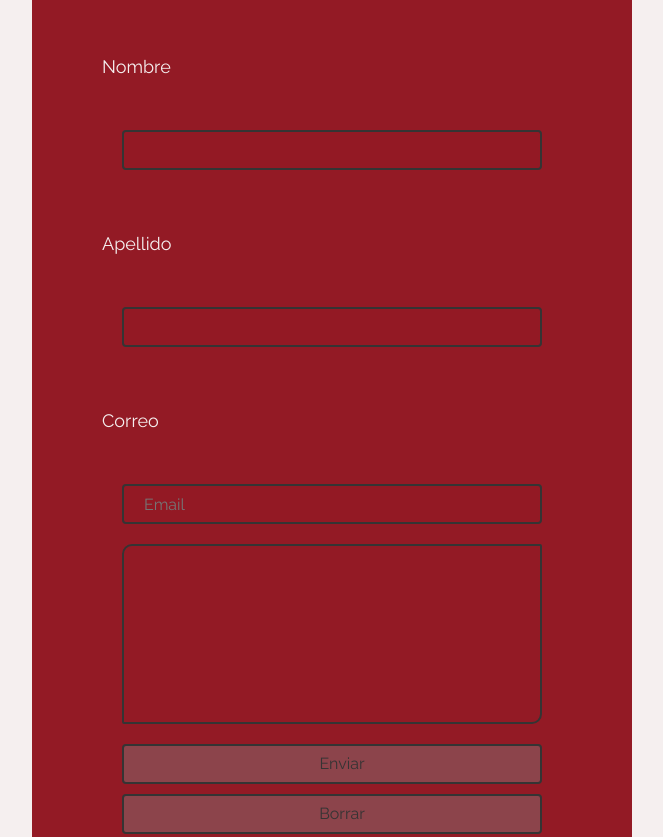
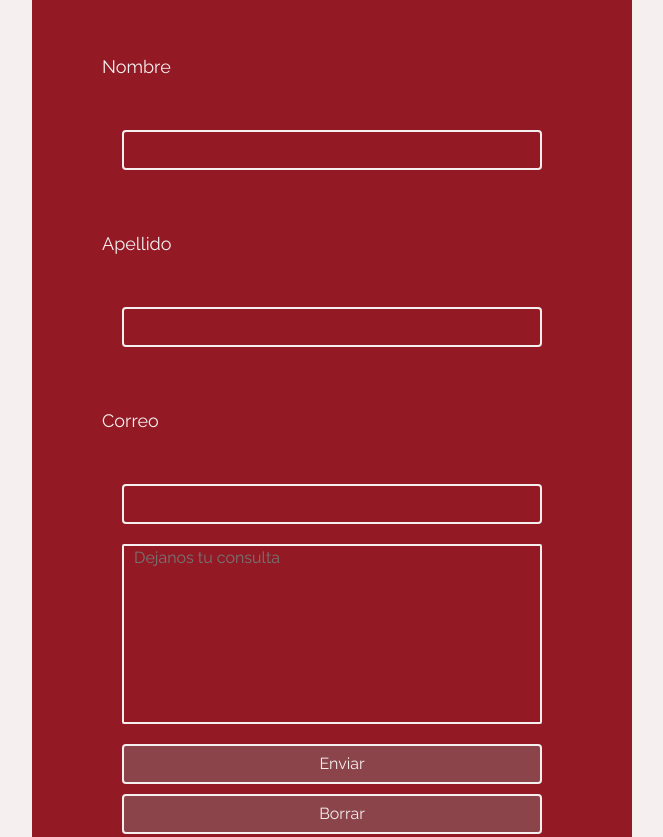
Before and after one commit to emilianoar23/website.coderhouse, a website: page pages/contacto.html in a window 1280 px wide. Shown: the part 713-1550 px from the top of the page, without its empty margins (308-971 px from the left). Drawn offline with nearby package versions, Linux system fonts and the light colour scheme.

Commit message:
correccion form

```diff
--- a/pages/contacto.html
+++ b/pages/contacto.html
@@ -63,10 +63,10 @@
                     </div>
                     <div>
                         <label for="correo">Correo</label>
-                        <input type="email" class="form__input" placeholder="Email" name="_replyto">
+                        <input type="email" class="form__input" placeholder="" name="_replyto">
                     </div>
                     <div>
-                        <textarea name="message" id="" cols="30" rows="10"></textarea>
+                        <textarea name="message" id="" cols="30" rows="10" placeholder="Dejanos tu consulta"></textarea>
                     </div>
                     <div>
                         <input class="form-boton" type="submit" value="Enviar">
--- a/scss/components/_contacto.scss
+++ b/scss/components/_contacto.scss
@@ -41,13 +41,31 @@
                 height: 40px;
                 width: 75%;
                 padding-left: 20px;
-                color: $color-letra;
+                border-color: $color-letra;
+                color: $font-color;
                 border: 2px solid;
                 border-radius: 4px;
                 background-color: #931a2475;
                 font-size: 1rem;
                 outline: none;
             }
+            textarea {
+                display: block;
+                margin: auto;
+                margin-top: 20px;
+                margin-bottom: 20px;
+                height: 180px;
+                width: 75%;
+                padding-left: 10px;
+                color: $font-color;
+                border: 2px solid;
+                border-radius: 2px;
+                border-color: $font-color;
+                background-color: transparent;
+                font-size: 1rem;
+                outline: none;
+                resize: none;
+                }
                 .formBoton {
                     margin-bottom: 10px;
                     background-color: rgba(128, 128, 128, 0.412);
@@ -56,24 +74,7 @@
                         box-shadow: 2px 2px 10px rgba(0,0,0,0.5);
                         }
                 }
-        textarea {
-            display: block;
-            margin: auto;
-            margin-top: 20px;
-            margin-bottom: 20px;
-            height: 180px;
-            width: 75%;
-            padding-left: 10px;
-            color: $color-letra;
-            border: 2px solid;
-            border-radius: 2px;
-            background-color: transparent;
-            border-top-left-radius: 10px;
-            border-bottom-right-radius: 10px;
-            font-size: 1rem;
-            outline: none;
-            resize: none;
-            }
+
         }
     }
 }
```
Also changed, not shown: css/styles.css.
